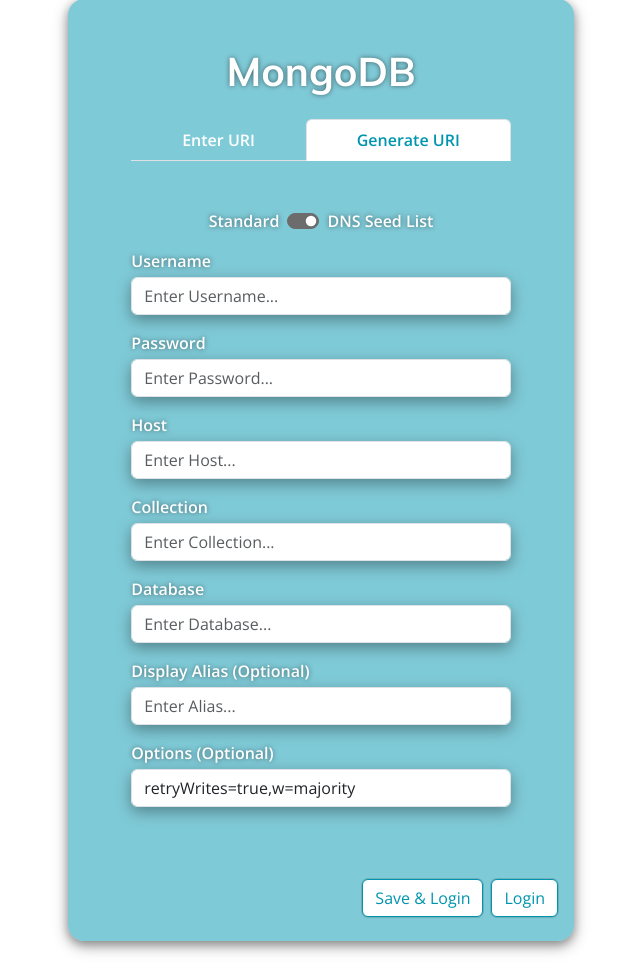
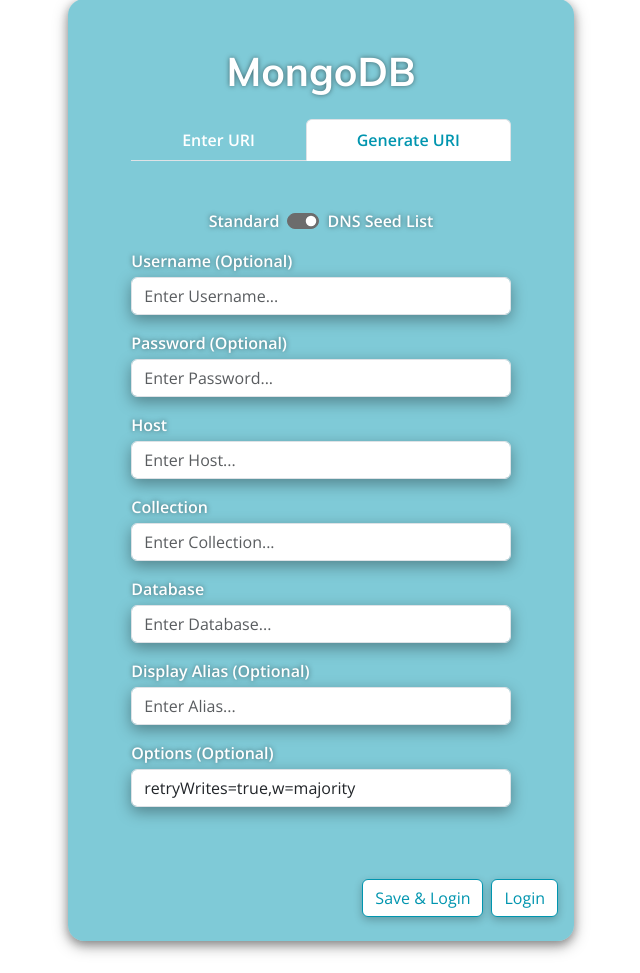
Before and after one commit to Gem5Vision/gem5-resource-manager, a Flask app: page /login/mongodb in a window 1280 px wide, after a click on "Generate URI". Shown: the part 202-1175 px from the top of the page, without its empty margins (319-959 px from the left). Run offline with Flask 2, Linux system fonts and the light colour scheme; parts of the project's set-up code (start-up, migrations or seed data) failed here and were passed over; some libraries are stand-ins or nearby versions.

Commit message:
More styling updates

```diff
--- a/static/editor.js
+++ b/static/editor.js
@@ -60,6 +60,9 @@ require(["vs/editor/editor.main"], () => {
       schemaEditorContainer.style.display = "none";
     });
 });
+
+let editorType = document.getElementById('editor-type');
+editorType.textContent = editorType.textContent === "mongodb" ? "MongoDB": editorType.textContent.toUpperCase();
 
 function checkErrors() {
   let errors = monaco.editor.getModelMarkers({ resource: modifiedModel.uri });
--- a/static/styles/global.css
+++ b/static/styles/global.css
@@ -39,7 +39,8 @@ html, body {
 }
 
 .btn-box-shadow {
-  box-shadow: rgba(0, 0, 0, 0.02) 0px 1px 3px 0px, rgba(27, 31, 35, 0.15) 0px 0px 0px 1px;
+  /* box-shadow: rgba(0, 0, 0, 0.02) 0px 1px 3px 0px, rgba(27, 31, 35, 0.15) 0px 0px 0px 1px; */
+  box-shadow: rgba(0, 0, 0, 0.24) 0px 3px 8px;
 }
 
 main {
@@ -99,8 +100,9 @@ main {
   padding-bottom: 2rem;
 }
 
-form > input,
-.input-shadow {
+/* form > input, */
+.input-shadow,
+.form-input-shadow > input {
   box-shadow: rgba(0, 0, 0, 0.35) 0px 5px 15px;
 }
 
--- a/templates/404.html
+++ b/templates/404.html
@@ -8,8 +8,8 @@
   <div class="container-fluid" style="height: inherit;">
     <div class="d-flex flex-column align-items-center justify-content-center" style="height: inherit;">
       <h1 style="color: #0095AF; font-size: 10rem;">404</h1>
-      <p class="main-text-regular">The page you are looking for does not seem to exist.</p>
-      <a href="/" class="btn btn-outline-primary main-text-regular mt-2 mb-2">Home</a>
+      <p class="main-text-regular text-center">The page you are looking for does not seem to exist.</p>
+      <a href="/" class="btn btn-outline-primary main-text-regular btn-box-shadow mt-2 mb-2">Home</a>
     </div>
   </div>
 {% endblock %}
--- a/templates/jsonLogin.html
+++ b/templates/jsonLogin.html
@@ -33,7 +33,7 @@
                     </div>
                   </div>
                   <label for="jsonRemoteURL" class="main-text-semi panel-text-styling mt-3">URL to JSON File</label>
-                  <input class="form-control mt-1 main-text-regular" type="text" id="jsonRemoteURL" name="jsonRemoteURL" placeholder="Enter URL..." />
+                  <input class="form-control mt-1 main-text-regular input-shadow" type="text" id="jsonRemoteURL" name="jsonRemoteURL" placeholder="Enter URL..." />
                 </form>
               </div>
               <div class="tab-pane fade" id="existing-panel" role="tabpanel">
@@ -44,7 +44,7 @@
               <div class="tab-pane fade" id="upload-panel" role="tabpanel">
                 <form class="form-outline d-flex flex-column mt-3">
                   <label for="jsonFile" class="main-text-semi panel-text-styling mt-3">Upload JSON File</label>
-                  <input class="form-control mt-1 main-text-regular" type="file" id="jsonFile" accept=".json" />
+                  <input class="form-control mt-1 main-text-regular input-shadow" type="file" id="jsonFile" accept=".json" />
                 </form>
               </div>
             </div>
--- a/templates/mongoDBLogin.html
+++ b/templates/mongoDBLogin.html
@@ -21,7 +21,7 @@
             </ul>
             <div class="tab-content mt-5" id="tabContent">
               <div class="tab-pane fade show active" id="enter-uri-panel" role="tabpanel">
-                <form class="form-outline d-flex flex-column mt-3 panel-text-styling">
+                <form class="form-outline d-flex flex-column mt-3 panel-text-styling form-input-shadow">
                   <label for="collection" class="main-text-semi">Collection</label>
                   <input class="form-control mt-1 main-text-regular" type="text" id="collection" placeholder="Enter Collection Name..." />
                   <label for="database" class="main-text-semi mt-3">Database</label>
@@ -33,7 +33,7 @@
                 </form>
               </div>
               <div class="tab-pane fade" id="generate-uri-panel" role="tabpanel">
-                <form id="generate-uri-form" class="form-outline d-flex flex-column mt-3">
+                <form id="generate-uri-form" class="form-outline d-flex flex-column mt-3 form-input-shadow">
                   <div class="d-flex flex-row align-items-center justify-content-center main-text-semi panel-text-styling">
                     <span class="me-2">Standard</span>
                     <div class="form-check form-switch d-flex flex-row mb-0">
@@ -41,9 +41,9 @@
                     </div>
                     <span class="">DNS Seed List</span>
                   </div>
-                  <label for="username" class="main-text-semi mt-3">Username</label>
+                  <label for="username" class="main-text-semi mt-3">Username (Optional)</label>
                   <input class="form-control mt-1 main-text-regular" type="text" id="username" placeholder="Enter Username..." />
-                  <label for="password" class="main-text-semi mt-3">Password</label>
+                  <label for="password" class="main-text-semi mt-3">Password (Optional)</label>
                   <input class="form-control mt-1 main-text-regular" type="text" id="password" placeholder="Enter Password..." />
                   <label for="host" class="main-text-semi mt-3">Host</label>
                   <input class="form-control mt-1 main-text-regular" type="text" id="host" placeholder="Enter Host..." />
```
Also changed, not shown: templates/editor.html (+12 -12 lines).
